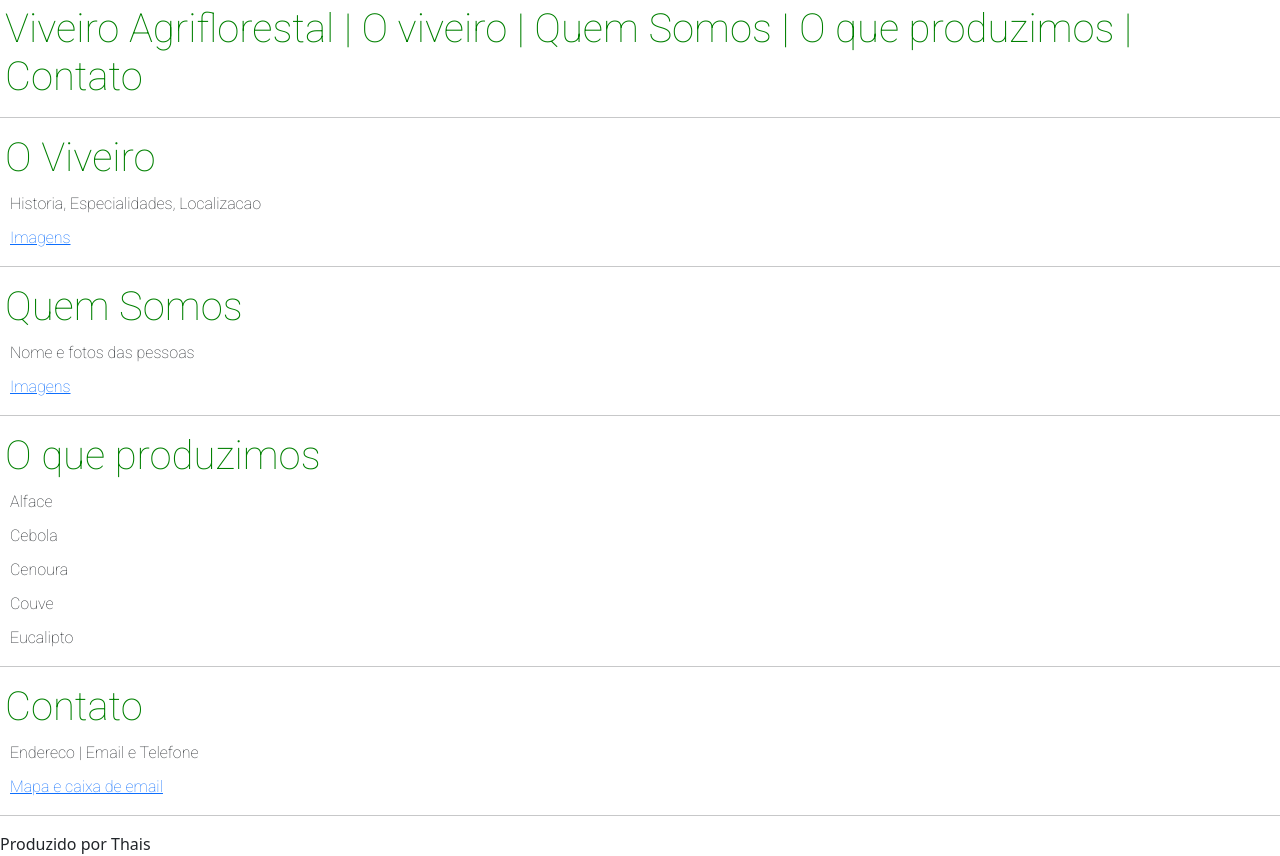
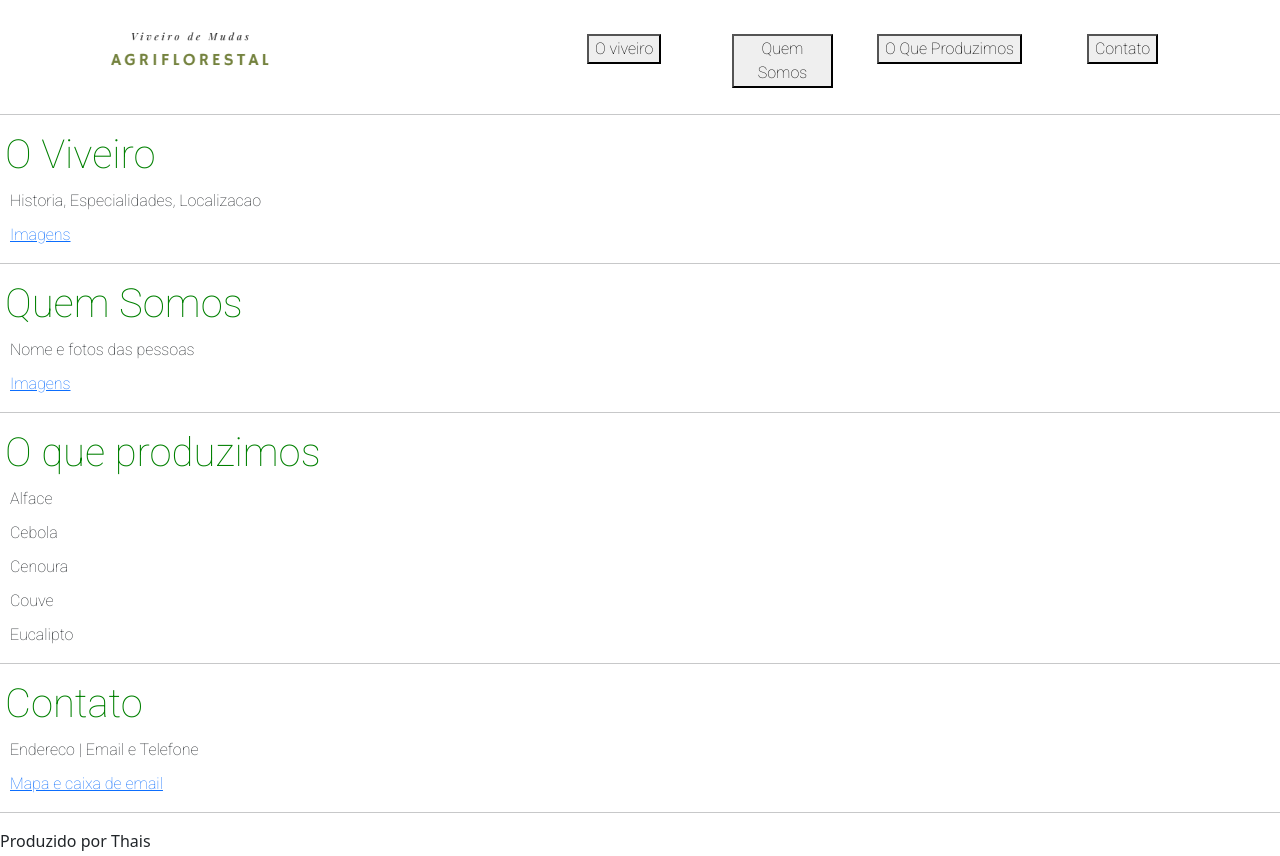
Before and after one commit to thaisfinck/viveiro, a React (Create React App) app: page / in a window 1280 px wide. Built offline with nearby package versions, Linux system fonts and the light colour scheme.

Commit message:
feat(navbar): grid and links

```diff
--- a/src/components/navbar.js
+++ b/src/components/navbar.js
@@ -1,9 +1,44 @@
 import React from 'react'
+
 
 export default function Navbar() {
   return (
     <div>
-        <h1 className='title'>Viveiro Agriflorestal | O viveiro | Quem Somos | O que produzimos | Contato</h1>
+      <div class="container">
+        <div class="row">
+          <div class="col-5 content">
+          <img src="viveiro.png" class="img-fluid mt-3" width="200px" alt="logo viveiro agriflorestal"></img>
+          </div>
+          <div class="col content pt-4">
+            <a href='./oviveiro'>
+              <button>
+              O viveiro
+              </button>
+            </a>
+          </div>
+          <div class="col content pt-4">
+            <a href='./quemsomos'>
+              <button>
+            Quem Somos
+              </button>
+            </a>
+          </div>
+          <div class="col-2 content pt-4">
+            <a href='./oqueproduzimos'>
+              <button>
+            O Que Produzimos
+              </button>
+            </a>
+          </div>
+          <div class="col content pt-4">
+            <a href='./contato'>
+              <button>
+            Contato
+              </button>
+            </a>
+          </div>
+        </div>
+      </div>
     </div>
   )
 }
```
